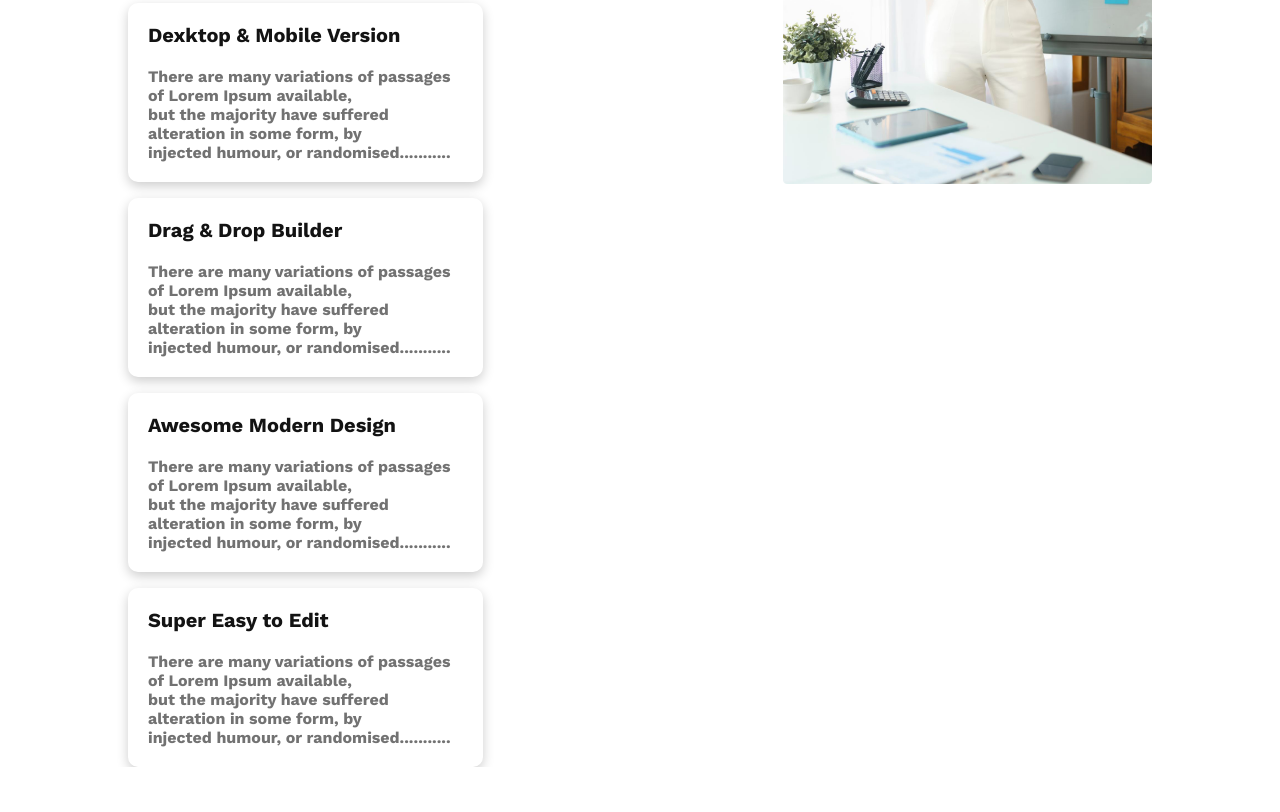
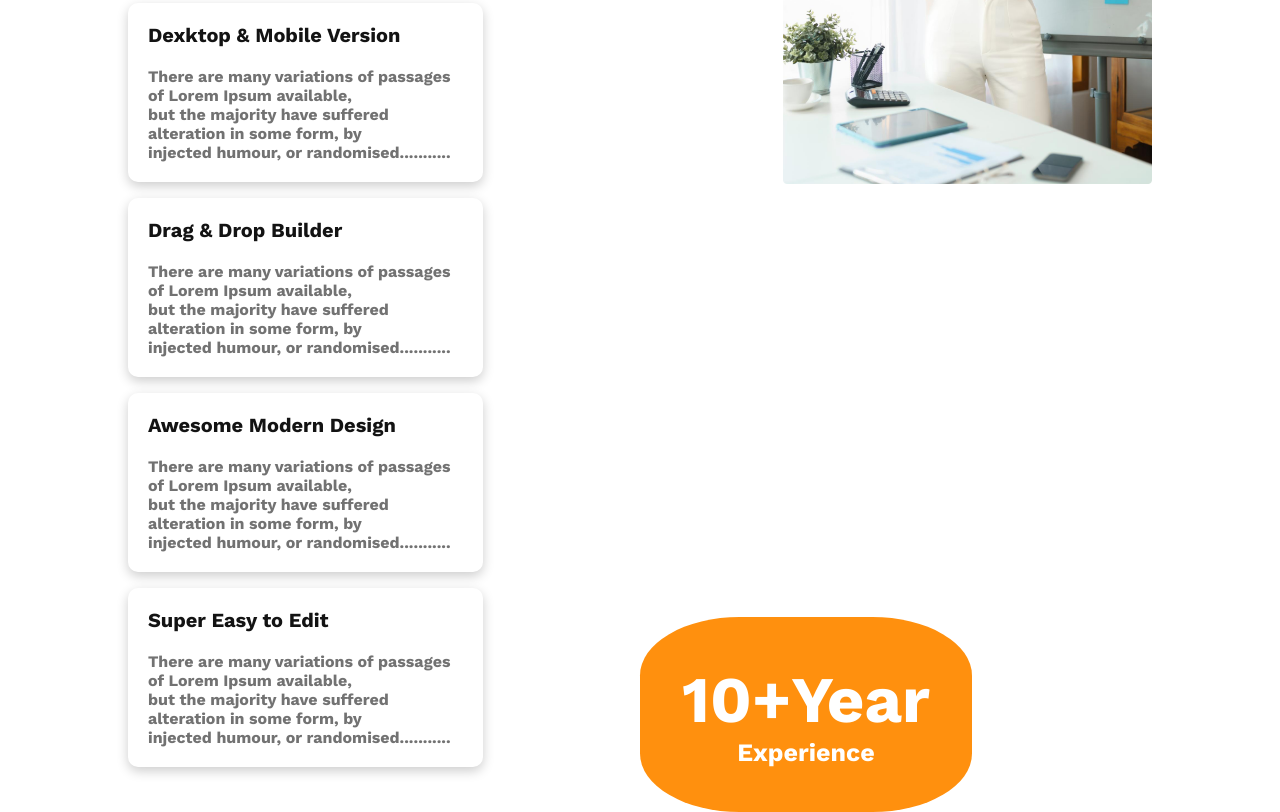
Before and after one commit to rabi993/g3-architects, a plain HTML site: page index.html in a window 1280 px wide. Shown: the part 2101-2913 px from the top of the page. Before the commit the page ends 2868 px from the top, so only its background shows below. Drawn offline with nearby package versions, Linux system fonts and the light colour scheme.

Commit message:
float button

```diff
--- a/index.html
+++ b/index.html
@@ -66,7 +66,8 @@
                 </div>
             </div>
         </section>
-        <section class="love-con">
+        <section class="main-container">
+            <div class="main-container-section">
                 <div class="love-enjoy-con">
                     <div class="right-love">
                         <h2 class="enjoy-title">Features you will love & enjoy</h2>
@@ -115,6 +116,14 @@
                         <img src="images/architect.png" alt="">
                     </div>
                 </div>
+                <div class="float-button">
+                    <button class="ex-button">
+                        <h4 class="ex-title">10+Year</h4>
+                        <p class="ex-description">Experience</p>
+                    </button>
+                </div>
+            </div>
+
         </section>
     </main>
     <footer>
--- a/styles/style.css
+++ b/styles/style.css
@@ -137,19 +137,21 @@ quick-list section styles
 
 /* love section styles
 .................................. */
-.love-con{
+.main-container{
     display: flex;
     justify-content: center;
 
 }
-
+.main-container-section{
+    width: 80%;
+}
 
 .love-enjoy-con{
     display: flex;
     justify-content: space-between;
     gap: 100px;
     margin-top: 120px;
-    width: 80%;
+
 }
 
 .right-love{
@@ -196,3 +198,28 @@ quick-list section styles
     color: #727272;
 
 }
+/* float button...........
+............................ */
+.float-button{
+    position: absolute;
+    margin-left: 40%;
+    margin-top: -150px;
+}
+
+.ex-button{
+    padding: 45px 42px;
+    color: #FFFFFF;
+    background-color: #FF900E;
+    border: none;
+    border-radius: 30%;
+}
+
+.ex-title{
+    font-size: 65px;
+    font-weight: 700;
+}
+
+.ex-description{
+    font-size: 25px;
+    font-weight: 500;
+}
```
Lines whose indentation alone changed are shown as unchanged.
